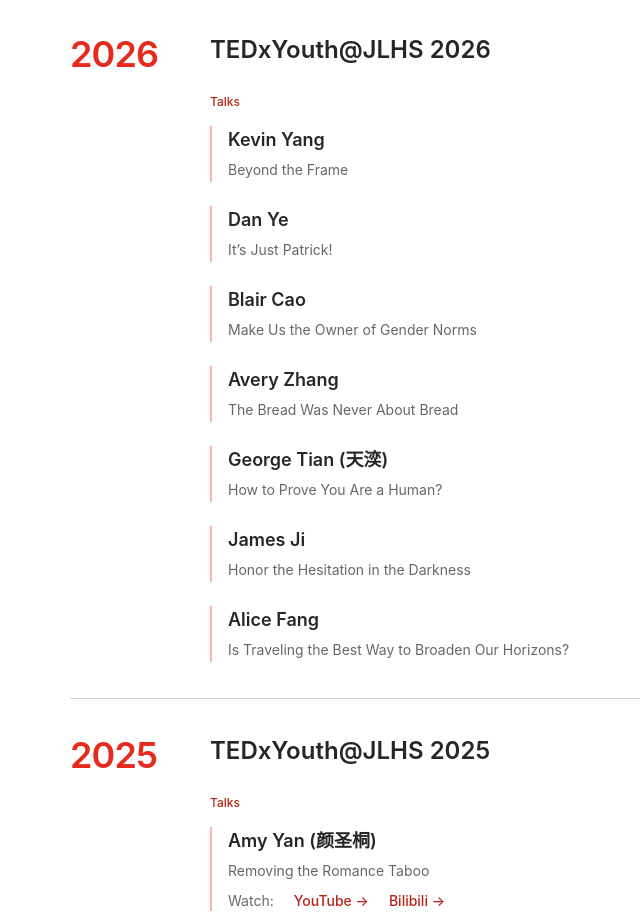
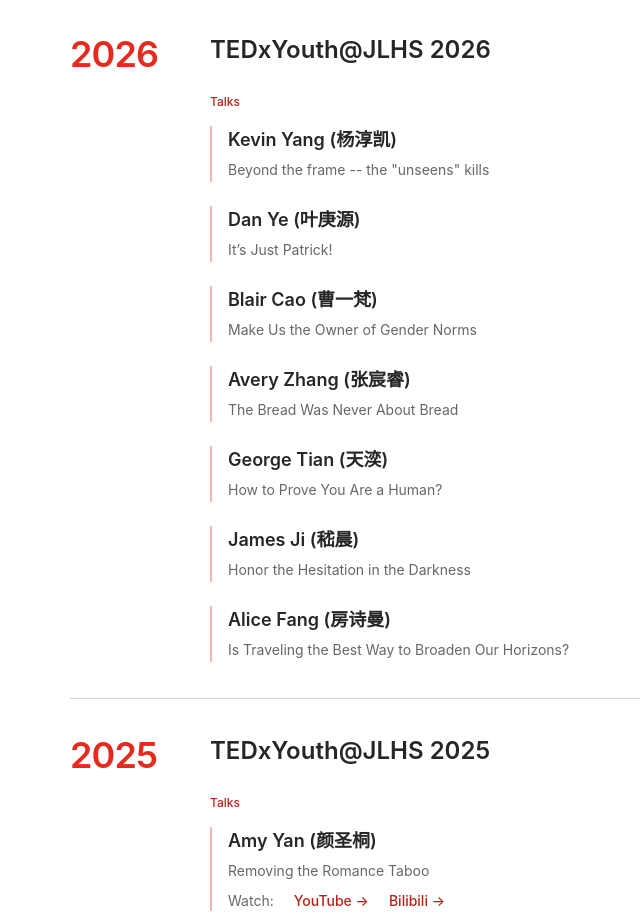
Before and after one commit to henrywyx0730/jlhsctc-official-website, a Next.js app: page /tedx in a window 1280 px wide. Shown: the part 1100-2023 px from the top of the page, without its empty margins (18-658 px from the left). Built offline with nearby package versions, Linux system fonts and the light colour scheme.

Commit message:
content: correct 2026 TEDx speaker names and talk title

```diff
--- a/src/data/tedxEvents.js
+++ b/src/data/tedxEvents.js
@@ -6,19 +6,19 @@
     description: "",
     talks: [
       {
-        speaker: "Kevin Yang",
-        title: "Beyond the Frame",
+        speaker: "Kevin Yang (杨淳凯)",
+        title: "Beyond the frame -- the \"unseens\" kills",
       },
       {
-        speaker: "Dan Ye",
+        speaker: "Dan Ye (叶庚源)",
         title: "It’s Just Patrick!",
       },
       {
-        speaker: "Blair Cao",
+        speaker: "Blair Cao (曹一梵)",
         title: "Make Us the Owner of Gender Norms",
       },
       {
-        speaker: "Avery Zhang",
+        speaker: "Avery Zhang (张宸睿)",
         title: "The Bread Was Never About Bread",
       },
       {
@@ -26,11 +26,11 @@
         title: "How to Prove You Are a Human?",
       },
       {
-        speaker: "James Ji",
+        speaker: "James Ji (嵇晨)",
         title: "Honor the Hesitation in the Darkness",
       },
       {
-        speaker: "Alice Fang",
+        speaker: "Alice Fang (房诗曼)",
         title: "Is Traveling the Best Way to Broaden Our Horizons?",
       },
     ],
```
